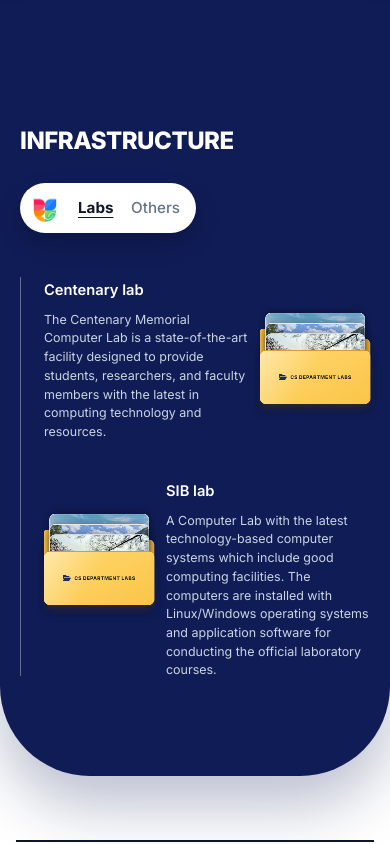
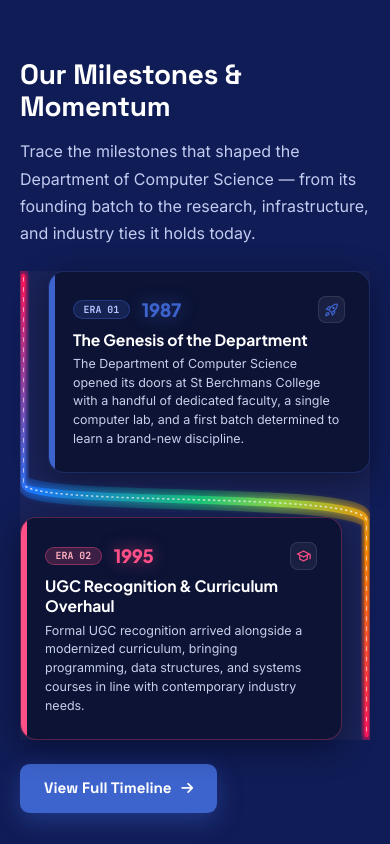
Before and after one commit to mlvnmn/docs-sb, a React (Vite) app: page / in a window 390 px wide. Shown: the part 840-1684 px from the top of the page. Built offline with nearby package versions, Linux system fonts and the light colour scheme; a web font is replaced by a local one.

Commit message:
Update timeline components, home teaser road, footer layout, and styling

```diff
--- a/src/components/home/LifeSection.tsx
+++ b/src/components/home/LifeSection.tsx
@@ -1,11 +1,14 @@
 import { InfrastructurePanel } from './InfrastructurePanel';
+import { TimelineTeaser } from './TimelineTeaser';
 
 export function LifeSection() {
   return (
     <section className="life-section" id="life">
       <div className="life-container">
         <div className="life-grid">
-          <div className="life-content" />
+          <div className="life-content">
+            <TimelineTeaser />
+          </div>
 
           <div className="life-media">
             <InfrastructurePanel />
--- /dev/null
+++ b/src/components/home/TimelineTeaser.tsx
@@ -0,0 +1,53 @@
+import type { CSSProperties } from 'react';
+import { timelineMilestones } from '../../data/timeline';
+import { SmartLink } from '../shared/SmartLink';
+import { TimelineTeaserRoad } from './TimelineTeaserRoad';
+
+export function TimelineTeaser() {
+  const glimpseMilestones = timelineMilestones.slice(0, 2);
+
+  return (
+    <div className="timeline-teaser">
+      <h2 className="timeline-teaser-title">Our Milestones &amp; Momentum</h2>
+
+      <p className="timeline-teaser-sub">
+        Trace the milestones that shaped the Department of Computer Science — from its founding batch to the
+        research, infrastructure, and industry ties it holds today.
+      </p>
+
+      <div className="timeline-teaser-cards tl-page">
+        <TimelineTeaserRoad />
+
+        {glimpseMilestones.map((milestone, index) => (
+          <div className={`timeline-teaser-row${index % 2 === 1 ? ' timeline-teaser-row-reverse' : ''}`} key={milestone.id}>
+            <div
+              className="tl-card tl-glass timeline-teaser-card"
+              style={{ ['--tl-accent' as string]: milestone.accent } as CSSProperties}
+            >
+              <span className="tl-card-bar" />
+              <div className="tl-card-head">
+                <div className="tl-card-head-left">
+                  <span className="tl-era-pill" style={{ color: milestone.tint }}>
+                    {milestone.era}
+                  </span>
+                  <span className="tl-era-year">{milestone.year}</span>
+                </div>
+                <div className="tl-icon-box">
+                  <span className="material-symbols-outlined">{milestone.icon}</span>
+                </div>
+              </div>
+
+              <h3 className="tl-card-title">{milestone.title}</h3>
+              <p className="tl-card-desc">{milestone.description}</p>
+            </div>
+          </div>
+        ))}
+      </div>
+
+      <SmartLink to="/timeline" className="timeline-teaser-btn">
+        View Full Timeline
+        <i className="fa-solid fa-arrow-right" />
+      </SmartLink>
+    </div>
+  );
+}
--- /dev/null
+++ b/src/components/home/TimelineTeaserRoad.tsx
@@ -0,0 +1,52 @@
+/**
+ * A miniature version of the Timeline page's serpentine road: a single curve
+ * running down beside the first card, sweeping across to the other side, then
+ * down beside the second card — using the exact same brand gradient as
+ * TimelineRoad's "tl-track-flow" so this teaser reads as a glimpse of the
+ * real thing rather than a lookalike.
+ */
+const TEASER_ROAD_PATH = 'M 6 6 L 6 190 C 6 212, 614 196, 614 224 L 614 414';
+
+export function TimelineTeaserRoad() {
+  return (
+    <svg
+      className="timeline-teaser-road-svg"
+      viewBox="0 0 620 420"
+      preserveAspectRatio="none"
+      fill="none"
+      aria-hidden="true"
+    >
+      <defs>
+        <linearGradient id="tlt-track-flow" x1="0%" y1="0%" x2="100%" y2="100%">
+          <stop offset="0%" stopColor="#FF165B" />
+          <stop offset="25%" stopColor="#1B79FF" />
+          <stop offset="50%" stopColor="#1ACF82" />
+          <stop offset="62%" stopColor="#99E24A" />
+          <stop offset="80%" stopColor="#FB8700" />
+          <stop offset="100%" stopColor="#FF165B" />
+        </linearGradient>
+        <filter id="tlt-glow" x="-60%" y="-60%" width="220%" height="220%">
+          <feGaussianBlur in="SourceGraphic" stdDeviation="4" result="blur" />
+          <feComposite in="SourceGraphic" in2="blur" operator="over" />
+        </filter>
+      </defs>
+
+      <path d={TEASER_ROAD_PATH} opacity="0.3" stroke="url(#tlt-track-flow)" strokeLinecap="round" strokeWidth="18" />
+      <path
+        d={TEASER_ROAD_PATH}
+        filter="url(#tlt-glow)"
+        stroke="url(#tlt-track-flow)"
+        strokeLinecap="round"
+        strokeWidth="7"
+      />
+      <path
+        d={TEASER_ROAD_PATH}
+        stroke="#ffffff"
+        strokeDasharray="3 6"
+        strokeOpacity="0.75"
+        strokeLinecap="round"
+        strokeWidth="1.4"
+      />
+    </svg>
+  );
+}
--- /dev/null
+++ b/src/components/timeline/TimelineGridTexture.tsx
@@ -0,0 +1,22 @@
+export function TimelineGridTexture({ patternId }: { patternId: string }) {
+  return (
+    <div className="tl-grid-texture" aria-hidden="true">
+      <svg width="100%" height="100%" xmlns="http://www.w3.org/2000/svg">
+        <defs>
+          <pattern id={patternId} width="60" height="103.92" patternUnits="userSpaceOnUse" patternTransform="scale(1)">
+            <path
+              d="M 60 0 L 0 34.64 L 0 69.28 L 60 103.92 L 120 69.28 L 120 34.64 Z"
+              fill="none"
+              stroke="#7093ff"
+              strokeOpacity="0.3"
+              strokeWidth="0.75"
+            />
+            <path d="M 0 34.64 L 60 69.28 L 120 34.64" fill="none" stroke="#7093ff" strokeOpacity="0.22" strokeWidth="0.75" />
+            <path d="M 60 0 L 60 69.28" fill="none" stroke="#7093ff" strokeOpacity="0.16" strokeWidth="0.75" />
+          </pattern>
+        </defs>
+        <rect width="100%" height="100%" fill={`url(#${patternId})`} />
+      </svg>
+    </div>
+  );
+}
--- a/src/components/timeline/TimelineHero.tsx
+++ b/src/components/timeline/TimelineHero.tsx
@@ -1,45 +1,17 @@
-import { timelineHeroStats } from '../../data/timeline';
+import { TimelineGridTexture } from './TimelineGridTexture';
 
 export function TimelineHero() {
   return (
     <section className="tl-hero">
-      <div className="tl-hero-grid" aria-hidden="true">
-        <svg width="100%" height="100%" xmlns="http://www.w3.org/2000/svg">
-          <defs>
-            <pattern id="tl-iso-grid" width="60" height="103.92" patternUnits="userSpaceOnUse" patternTransform="scale(1)">
-              <path
-                d="M 60 0 L 0 34.64 L 0 69.28 L 60 103.92 L 120 69.28 L 120 34.64 Z"
-                fill="none"
-                stroke="#7093ff"
-                strokeOpacity="0.3"
-                strokeWidth="0.75"
-              />
-              <path d="M 0 34.64 L 60 69.28 L 120 34.64" fill="none" stroke="#7093ff" strokeOpacity="0.22" strokeWidth="0.75" />
-              <path d="M 60 0 L 60 69.28" fill="none" stroke="#7093ff" strokeOpacity="0.16" strokeWidth="0.75" />
-            </pattern>
-          </defs>
-          <rect width="100%" height="100%" fill="url(#tl-iso-grid)" />
-        </svg>
-      </div>
+      <TimelineGridTexture patternId="tl-iso-grid-hero" />
 
       <div className="tl-hero-container">
-        <h1 className="tl-hero-title">From a Small Beginning to a Center of Excellence</h1>
+        <h1 className="tl-hero-title">Our Milestones & Momentum</h1>
 
         <p className="tl-hero-sub">
           Trace the milestones that shaped the Department of Computer Science — from its founding batch to the
           research, infrastructure, and industry ties it holds today.
         </p>
-
-        <div className="tl-hero-stats">
-          {timelineHeroStats.map((stat) => (
-            <div className="tl-hero-stat" key={stat.label}>
-              <span className="tl-hero-stat-value" style={stat.color ? { color: stat.color } : undefined}>
-                {stat.value}
-              </span>
-              <span className="tl-hero-stat-label">{stat.label}</span>
-            </div>
-          ))}
-        </div>
       </div>
     </section>
   );
--- a/src/components/timeline/TimelineRoad.tsx
+++ b/src/components/timeline/TimelineRoad.tsx
@@ -2,6 +2,7 @@ import { useRef } from 'react';
 import { timelineMilestones, type TimelineCompanion, type TimelineMilestone } from '../../data/timeline';
 import { useTimelineRoadScroll } from '../../hooks/useTimelineRoadScroll';
 import { useMilestoneReveal } from '../../hooks/useMilestoneReveal';
+import { TimelineGridTexture } from './TimelineGridTexture';
 
 type RoadPoint = [number, number];
 
@@ -241,6 +242,8 @@ export function TimelineRoad() {
 
   return (
     <section className="tl-road" id="evolution-map-container">
+      <TimelineGridTexture patternId="tl-iso-grid-road" />
+
       <div className="tl-road-container" ref={containerRef}>
         <div className="tl-road-svg-wrap" aria-hidden="true">
           <svg
--- a/src/pages/Timeline.tsx
+++ b/src/pages/Timeline.tsx
@@ -1,7 +1,6 @@
 import { useDocumentMeta } from '../hooks/useDocumentMeta';
 import { TimelineHero } from '../components/timeline/TimelineHero';
 import { TimelineRoad } from '../components/timeline/TimelineRoad';
-import { TimelineCTA } from '../components/timeline/TimelineCTA';
 import { Footer } from '../components/layout/Footer';
 
 export function Timeline() {
@@ -14,7 +13,6 @@ export function Timeline() {
     <div className="tl-page">
       <TimelineHero />
       <TimelineRoad />
-      <TimelineCTA />
       <Footer />
     </div>
   );
--- a/src/styles/style.css
+++ b/src/styles/style.css
@@ -645,9 +645,133 @@ button {
   align-items: center;
 }
 
-/* Left column is intentionally left blank (see .infra-panel on the right) */
 .life-content {
   min-width: 0;
+}
+
+/* -- Timeline glimpse (fills .life-content, teases the /timeline page) -- */
+.timeline-teaser {
+  display: flex;
+  flex-direction: column;
+  gap: 1rem;
+  max-width: 620px;
+}
+
+.timeline-teaser-title {
+  font-family: var(--font-heading);
+  font-weight: 800;
+  font-size: clamp(1.75rem, 3vw, 2.5rem);
+  line-height: 1.15;
+  color: #ffffff;
+  letter-spacing: -0.01em;
+}
+
+.timeline-teaser-sub {
+  font-size: 1rem;
+  line-height: 1.7;
+  color: #c3cbf0;
+}
+
+/* Reuses the .tl-card family of styles from the Timeline page itself (see
+   the "TIMELINE / OUR JOURNEY PAGE" section) so this glimpse is pixel-true
+   to the real thing. .tl-page here is just a scoping wrapper for its font
+   variables/line-height reset, not the actual page background. */
+.timeline-teaser-cards {
+  position: relative;
+  display: flex;
+  flex-direction: column;
+  gap: calc(1.5rem + 20px);
+  margin-top: 0.5rem;
+  background: transparent;
+}
+
+/* The connecting road sits behind both cards as one continuous curve, so it
+   needs the cards' actual rendered box (padding created by .timeline-teaser-row
+   below) rather than being confined to either card individually. */
+.timeline-teaser-road-svg {
+  position: absolute;
+  inset: 0;
+  width: 100%;
+  height: 100%;
+  pointer-events: none;
+  z-index: 0;
+}
+
+.timeline-teaser-row {
+  position: relative;
+  z-index: 1;
+  display: flex;
+  padding-left: 1.75rem;
+}
+
+.timeline-teaser-row-reverse {
+  padding-left: 0;
+  padding-right: 1.75rem;
+}
+
+.timeline-teaser-card {
+  flex: 1;
+  min-width: 0;
+  padding: 0.85rem 1rem;
+}
+
+.timeline-teaser-card .tl-card-head {
+  margin-bottom: 0.4rem;
+}
+
+.timeline-teaser-card .tl-era-pill {
+  font-size: 0.62rem;
+  padding: 0.15rem 0.6rem;
+}
+
+.timeline-teaser-card .tl-era-year {
+  font-size: 1.15rem;
+}
+
+.timeline-teaser-card .tl-icon-box {
+  width: 1.7rem;
+  height: 1.7rem;
+}
+
+.timeline-teaser-card .tl-icon-box .material-symbols-outlined {
+  font-size: 16px;
+}
+
+.timeline-teaser-card .tl-card-title {
+  font-size: 0.98rem;
+  margin-bottom: 0.3rem;
+}
+
+.timeline-teaser-card .tl-card-desc {
+  font-size: 0.78rem;
+  line-height: 1.5;
+  margin-bottom: 0;
+}
+
+.timeline-teaser-btn {
+  display: inline-flex;
+  align-items: center;
+  gap: 0.6rem;
+  align-self: flex-start;
+  margin-top: 0.5rem;
+  padding: 0.75rem 1.5rem;
+  border-radius: 0.6rem;
+  background: #3d63cc;
+  color: #ffffff;
+  font-family: var(--font-heading);
+  font-weight: 700;
+  font-size: 0.95rem;
+  box-shadow: 0 8px 24px rgba(61, 99, 204, 0.4);
+  transition: var(--transition);
+}
+
+.timeline-teaser-btn:hover {
+  background: #4d75e6;
+  transform: translateX(2px);
+}
+
+.timeline-teaser-btn i {
+  font-size: 0.85rem;
 }
 
 /* ==================== INFRASTRUCTURE PANEL (Life @ CS Department) ==================== */
@@ -2468,9 +2592,14 @@ button {
   border-radius: 8px;
 }
 
-.f-college-logo-svg {
-  width: 36px;
-  height: 36px;
+.f-crest-icon {
+  padding: 0;
+  overflow: hidden;
+}
+
+.f-crest-icon .dept-logo-img-sm {
+  object-fit: cover;
+  border-radius: 14px;
 }
 
 .f-title {
@@ -3528,11 +3657,15 @@ button {
 .tl-hero {
   position: relative;
   overflow: hidden;
-  padding: calc(7rem + var(--wave-bleed)) 1.5rem 3rem;
-  background: linear-gradient(180deg, #1a2359 0%, #151c4b 55%, #121942 100%);
-}
-
-.tl-hero-grid {
+  padding: calc(4rem + var(--wave-bleed)) 1.5rem 1.5rem;
+  /* Flat fill matching .tl-page/.tl-road exactly (not a gradient down to a
+     darker tone) so there's no visible seam where this section hands off to
+     the next — a gradient ending darker than the road's flat color produced
+     a hard band right at that boundary. */
+  background: #1a2359;
+}
+
+.tl-grid-texture {
   position: absolute;
   inset: 0;
   pointer-events: none;
@@ -3568,53 +3701,7 @@ button {
   line-height: 1.7;
   color: #c8d0ea;
   max-width: 640px;
-  margin: 0 auto 2rem;
-}
-
-.tl-hero-stats {
-  width: 100%;
-  max-width: 900px;
-  display: grid;
-  grid-template-columns: repeat(2, 1fr);
-  gap: 1rem;
-  padding: 1rem;
-  border-radius: 0.75rem;
-  background: rgba(17, 24, 60, 0.85);
-  border: 1px solid rgba(255, 255, 255, 0.1);
-  backdrop-filter: blur(12px);
-  box-shadow: 0 25px 50px -12px rgba(0, 0, 0, 0.5);
-}
-
-@media (min-width: 768px) {
-  .tl-hero-stats {
-    grid-template-columns: repeat(4, 1fr);
-  }
-}
-
-.tl-hero-stat {
-  display: flex;
-  flex-direction: column;
-  align-items: center;
-  padding: 0.75rem;
-  text-align: center;
-}
-
-.tl-hero-stat-value {
-  font-family: var(--tl-font-headline);
-  font-weight: 900;
-  font-size: clamp(1.5rem, 3.5vw, 2.25rem);
-  line-height: 1.15;
-  color: #ffffff;
-  letter-spacing: -0.02em;
-  display: inline-block;
-}
-
-.tl-hero-stat-label {
-  font-family: var(--tl-font-mono);
-  font-size: 0.7rem;
-  color: #a3b0db;
-  text-transform: uppercase;
-  margin-top: 0.25rem;
+  margin: 0 auto;
 }
 
 /* -- Serpentine road section -- */
@@ -3631,6 +3718,7 @@ button {
   margin: 0 auto;
   padding: 0 1.5rem;
   position: relative;
+  z-index: 1;
 }
 
 .tl-road-svg-wrap {
@@ -4251,119 +4339,8 @@ button {
   font-weight: 700;
 }
 
-/* -- CTA -- */
-.tl-cta {
-  width: 100%;
-  background: #1a2359;
-  padding: 4.5rem 1.5rem;
-  position: relative;
-  overflow: hidden;
-}
-
-.tl-cta-container {
-  max-width: 900px;
-  margin: 0 auto;
-  position: relative;
-  z-index: 1;
-  text-align: center;
-  display: flex;
-  flex-direction: column;
-  align-items: center;
-}
-
-.tl-cta-icon {
-  width: 3rem;
-  height: 3rem;
-  border-radius: 0.75rem;
-  background: #3d63cc;
-  color: #ffffff;
-  display: flex;
-  align-items: center;
-  justify-content: center;
-  margin-bottom: 1rem;
-  box-shadow: 0 0 24px rgba(61, 99, 204, 0.5);
-}
-
-.tl-cta-icon .material-symbols-outlined {
-  font-size: 28px;
-}
-
-.tl-cta-title {
-  font-family: var(--tl-font-headline);
-  font-weight: 800;
-  font-size: clamp(1.75rem, 4vw, 3rem);
-  line-height: 1.2;
-  color: #ffffff;
-  letter-spacing: -0.02em;
-  max-width: 640px;
-  margin-bottom: 0.75rem;
-}
-
-.tl-cta-body {
-  font-size: clamp(0.95rem, 1.4vw, 1.125rem);
-  color: #c8d0ea;
-  max-width: 560px;
-  margin-bottom: 2rem;
-  line-height: 1.65;
-}
-
-.tl-cta-actions {
-  display: flex;
-  flex-direction: column;
-  align-items: center;
-  gap: 1rem;
-  width: 100%;
-}
-
-.tl-cta-btn {
-  width: 100%;
-  padding: 0.75rem 2rem;
-  border-radius: 0.5rem;
-  font-family: var(--tl-font-headline);
-  font-weight: 700;
-  font-size: 1rem;
-  text-align: center;
-  transition: background 0.2s ease, box-shadow 0.2s ease;
-}
-
-.tl-cta-btn-primary {
-  background: #3d63cc;
-  color: #ffffff;
-  box-shadow: 0 4px 24px rgba(61, 99, 204, 0.5);
-}
-
-.tl-cta-btn-primary:hover {
-  background: #4d75e6;
-}
-
-.tl-cta-btn-secondary {
-  background: rgba(255, 255, 255, 0.1);
-  border: 1px solid rgba(255, 255, 255, 0.2);
-  color: #ffffff;
-}
-
-.tl-cta-btn-secondary:hover {
-  background: rgba(255, 255, 255, 0.15);
-}
-
-@media (min-width: 640px) {
-  .tl-cta-actions {
-    flex-direction: row;
-    justify-content: center;
-    width: auto;
-  }
-
-  .tl-cta-btn {
-    width: auto;
-  }
-}
-
 /* -- Responsive -- */
 @media (max-width: 768px) {
-  .tl-hero-stats {
-    grid-template-columns: repeat(2, 1fr);
-  }
-
   .tl-card {
     padding: 1.5rem;
   }
@@ -4375,10 +4352,6 @@ button {
 }
 
 @media (max-width: 480px) {
-  .tl-hero-stats {
-    padding: 0.75rem;
-  }
-
   .tl-stat-grid {
     grid-template-columns: 1fr 1fr;
   }
```
Also changed, not shown: src/components/layout/Footer.tsx (+7 -11 lines), src/components/timeline/TimelineCTA.tsx (deleted, +0 -24 lines), src/data/timeline.ts (+0 -16 lines).
